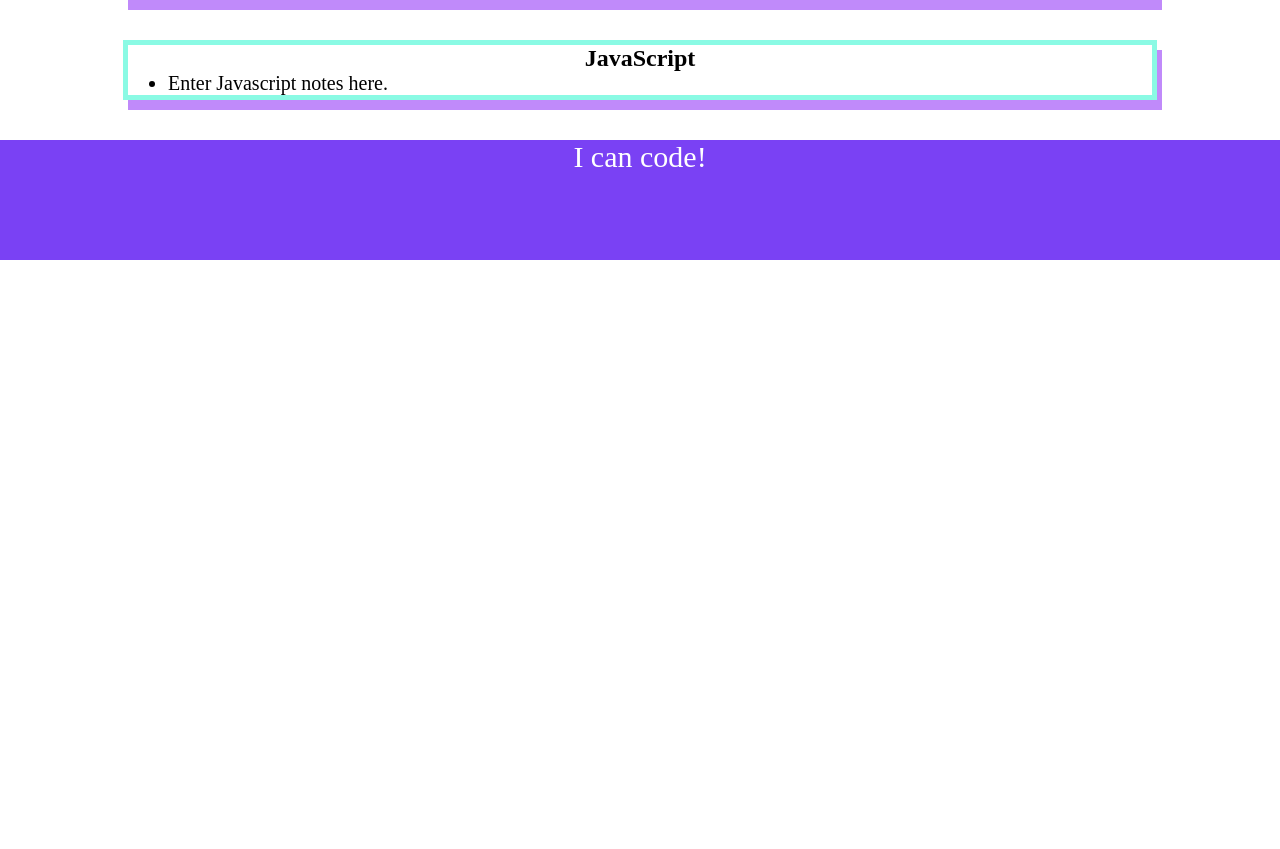
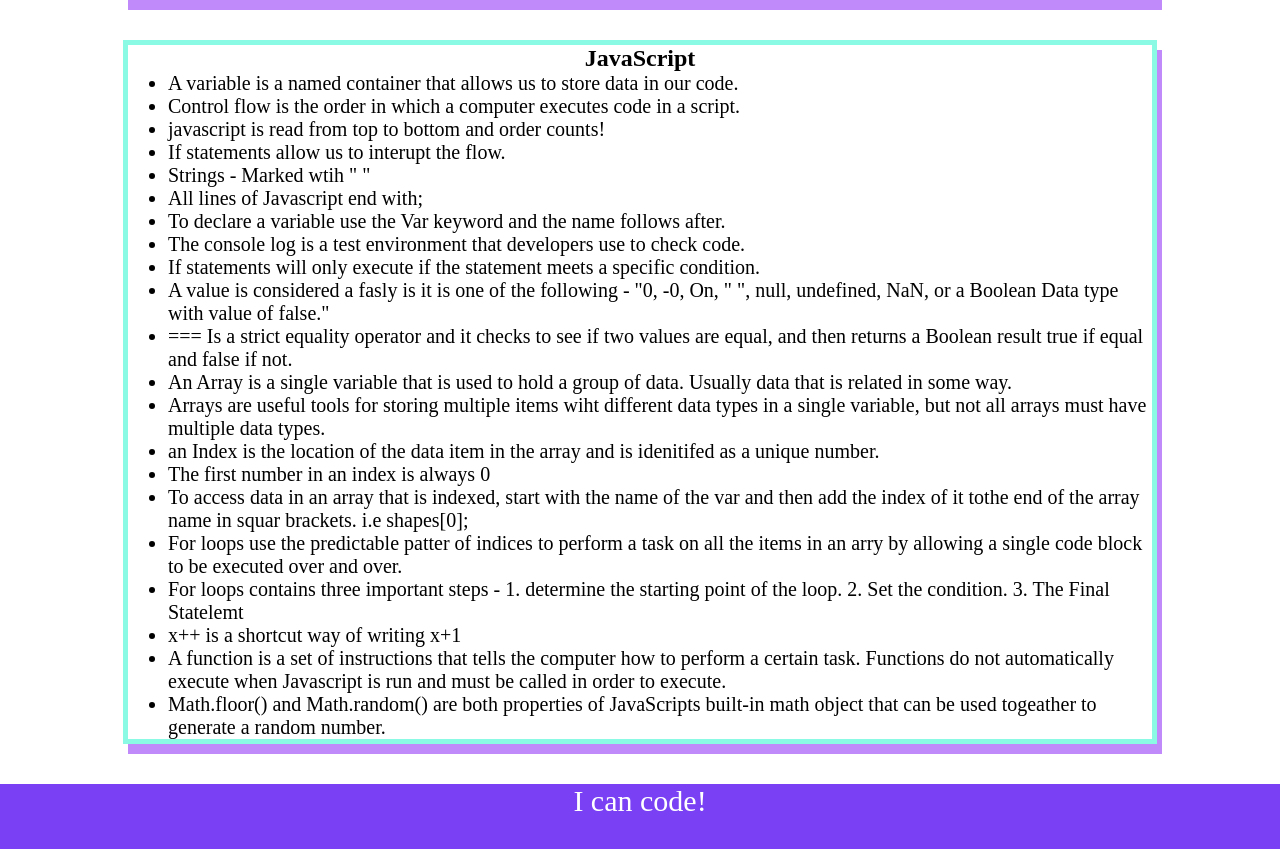
Before and after one commit to SikoticVinyl/prework-study-guide, a plain HTML site: page index.html in a window 1280 px wide. Shown: the part 999-1848 px from the top of the page. Before the commit the page ends 1259 px from the top, so only its background shows below. Drawn offline with Linux system fonts and the light colour scheme.

Commit message:
Added Javascript Function for topics, updated Javascript notes

```diff
--- a/assets/script.js
+++ b/assets/script.js
@@ -1,17 +1,25 @@
 var topics = ['HTML', 'CSS', 'Git', 'JavaScript'];
+var randomTopic = topics[Math.floor(Math.random() * topics.length)];
 
-for(var x = 0; x < topics.length; x++) {console.log(topics[x])};
+function listTopics(){
+    for (var x = 0; x < topics.length; x++) {
+        console.log(topics[x]);}
+}
 
-/*
-if (topic === 'HTML') {
+function selectTopic(){
+    if (randomTopic === 'HTML') {
         console.log("Let's study HTML!");
-} else if (topic === 'CSS') {
+    } else if (randomTopic === 'CSS') {
         console.log("Let's study CSS!");
-} else if (topic === 'Git') {
+    } else if (randomTopic === 'Git') {
         console.log("Let's study Git!");
-} else if (topic === 'JavaScript') {
+    } else if (randomTopic === 'JavaScript') {
         console.log("Let's study JavaScript!");
     } else {
         console.log('Please try again!');
     }
-*/
+}
+console.log('Here are the topics we learned through Prework:');
+listTopics();
+console.log('Which topic should we study first?');
+selectTopic();
--- a/index.html
+++ b/index.html
@@ -61,7 +61,27 @@
       <section class="card" id="javascript-section">
         <h2>JavaScript</h2>
         <ul>
-          <li>Enter Javascript notes here.</li>
+          <li>A variable is a named container that allows us to store data in our code.</li>
+          <li>Control flow is the order in which a computer executes code in a script.</li>
+          <li>javascript is read from top to bottom and order counts!</li>
+          <li>If statements allow us to interupt the flow.</li>
+          <li>Strings - Marked wtih " "</li>
+          <li>All lines of Javascript end with;</li>
+          <li>To declare a variable use the Var keyword and the name follows after.</li>
+          <li>The console log is a test environment that developers use to check code.</li>
+          <li>If statements will only execute if the statement meets a specific condition.</li>
+          <li>A value is considered a fasly is it is one of the following - "0, -0, On, " ", null, undefined, NaN, or a Boolean Data type with value of false."</li>
+          <li>=== Is a strict equality operator and it checks to see if two values are equal, and then returns a Boolean result true if equal and false if not.</li>
+          <li>An Array is a single variable that is used to hold a group of data. Usually data that is related in some way.</li>
+          <li>Arrays are useful tools for storing multiple items wiht different data types in a single variable, but not all arrays must have multiple data types.</li>
+          <li>an Index is the location of the data item in the array and is idenitifed as a unique number.</li>
+          <li>The first number in an index is always 0</li>
+          <li>To access data in an array that is indexed, start with the name of the var and then add the index of it tothe end of the array name in squar brackets. i.e shapes[0]; </li>
+          <li>For loops use the predictable patter of indices to perform a task on all the items in an arry by allowing a single code block to be executed over and over.</li>
+          <li>For loops contains three important steps - 1. determine the starting point of the loop. 2. Set the condition. 3. The Final Statelemt</li>
+          <li>x++ is a shortcut way of writing x+1</li>
+          <li>A function is a set of instructions that tells the computer how to perform a certain task. Functions do not automatically execute when Javascript is run and must be called in order to execute.</li>
+          <li>Math.floor() and Math.random() are both properties of JavaScripts built-in math object that can be used togeather to generate a random number.</li>
         </ul>
 
       </section>
```
Lines whose indentation alone changed are shown as unchanged.
